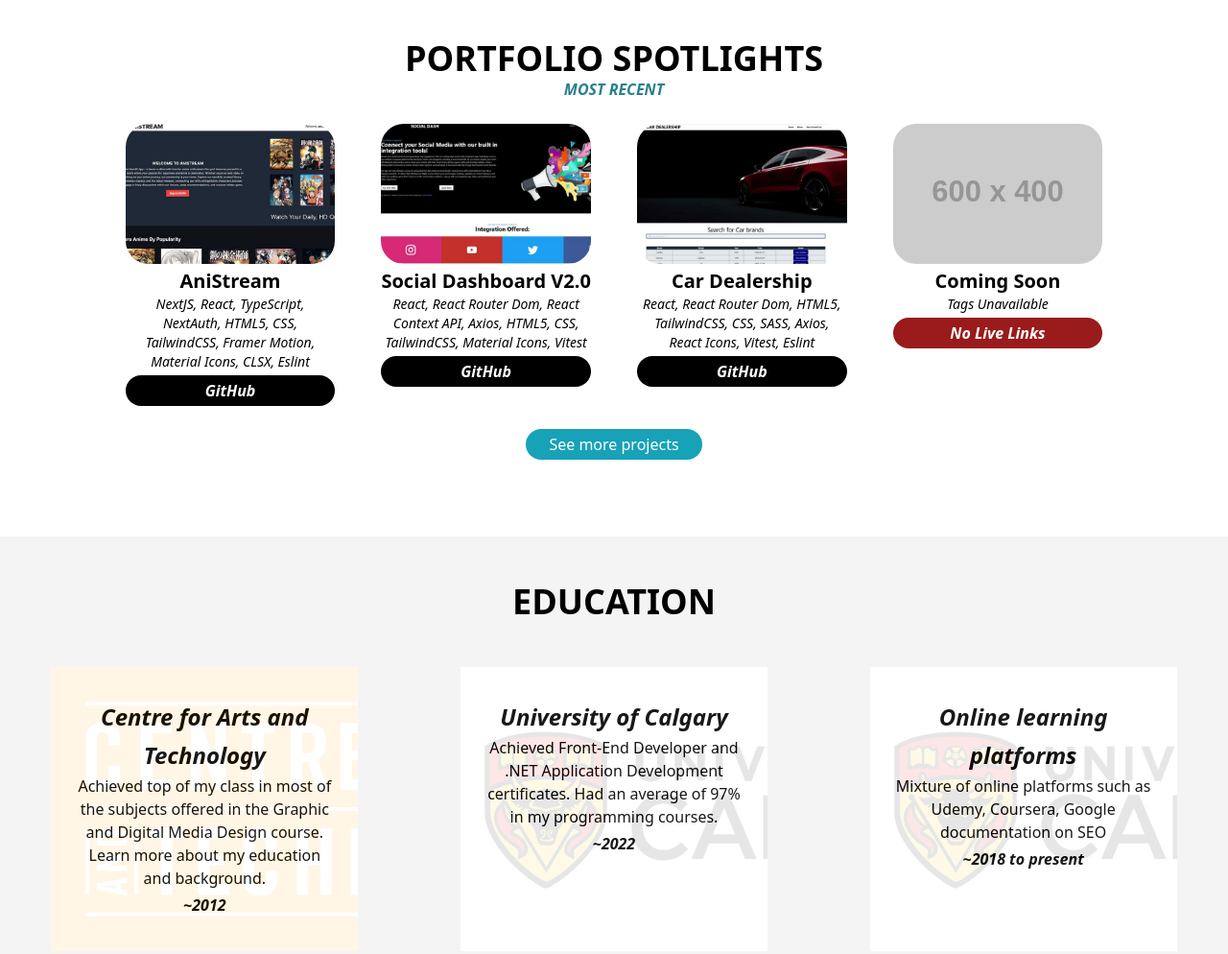
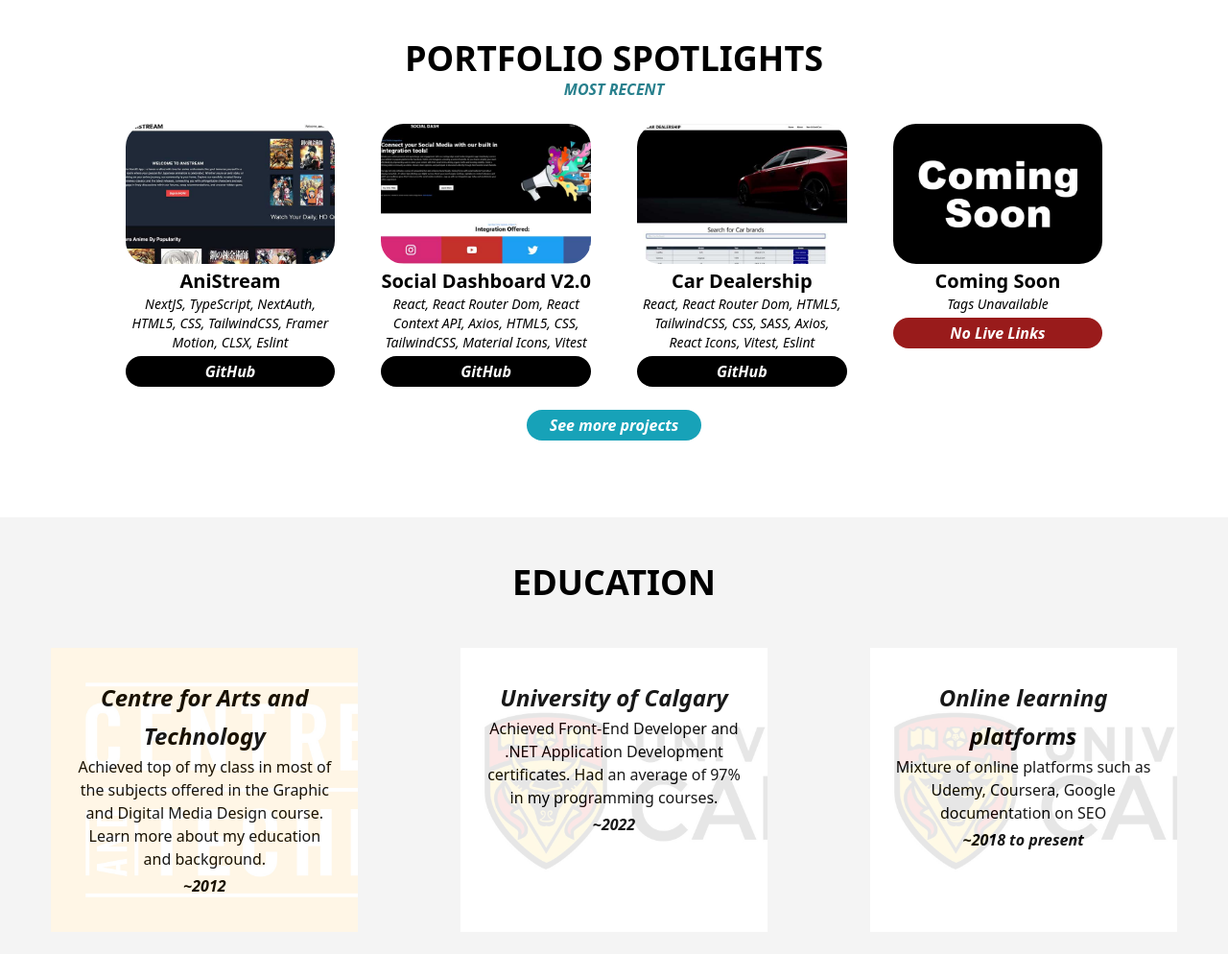
Before and after one commit to Zwill1/Astro-Portfolio, an Astro site: page / in a window 1280 px wide. Shown: the part 1260-2254 px from the top of the page at 96% size. Built offline with nearby package versions, Linux system fonts and the light colour scheme; Astro itself is replaced by a stand-in of ours; placeholder pictures from the web are drawn by us.

Commit message:
updates to project cards.. adding coming soon in black and white versions

```diff
--- a/src/pages/index.astro
+++ b/src/pages/index.astro
@@ -28,7 +28,7 @@ import Button from '../components/Button';
 			</div> -->
 
 			<div class="mx-auto">
-				<Button link="http://localhost:4321/portfolio" name="See more projects" target="" bgColor="bg-[#17A2B8]" width="w-full text-center text-1xl text-white pl-6 pr-6" />
+				<Button link="http://localhost:4321/portfolio" name="See more projects" target="" bgColor="bg-[#17A2B8]" width="w-full text-center text-1xl font-bold italic text-white pl-6 pr-6" />
 			</div>
 
 		</section>
@@ -40,7 +40,7 @@ import Button from '../components/Button';
 			<div class="mt-10">
 				<div class="w-full">
 					<p class="text-center text-1xl italic">For more information on my education, see below</p>
-					<Button link="http://localhost:4321/education" name="Click Here" target="" bgColor="bg-[#17A2B8]" width="w-[150px] mx-auto mt-2 font-bold italic text-center text-1xl text-white" />
+					<Button link="http://localhost:4321/education" name="Education" target="" bgColor="bg-[#17A2B8]" width="w-[150px] mx-auto mt-2 font-bold italic text-center text-1xl text-white" />
 				</div>
 			</div>
 		</section>
--- a/src/pages/portfolio.astro
+++ b/src/pages/portfolio.astro
@@ -16,7 +16,7 @@ import Layout from '../layouts/Layout.astro';
             <ProjectCard
             image="/images/spotlights/AniStream-thumbnail.jpg"
             imgAlt='AniStream'
-            tags="NextJS, React, TypeScript, NextAuth, HTML5, CSS, TailwindCSS, Framer Motion, Material Icons, CLSX, Eslint"
+            tags="NextJS, TypeScript, NextAuth, HTML5, CSS, TailwindCSS, Framer Motion, CLSX, Eslint"
             title='AniStream'
             url='#'
             codeURL='https://github.com/Zwill1/AniStream'
@@ -44,7 +44,7 @@ import Layout from '../layouts/Layout.astro';
         </div>
         <div class="w-full md:w-6/12 lg:w-3/12 text-center p-6">
             <ProjectCard
-            image="https://placehold.co/600x400"
+            image="/images/spotlights/white-text-coming-soon.jpg"
             imgAlt='Project Unavailable'
             tags="Tags Unavailable"
             title='Coming Soon'
@@ -60,7 +60,7 @@ import Layout from '../layouts/Layout.astro';
             <ProjectCard
             image="/images/spotlights/AniStream-thumbnail.jpg"
             imgAlt='AniStream'
-            tags="NextJS, React, TypeScript, NextAuth, HTML5, CSS, TailwindCSS, Framer Motion, Material Icons, CLSX, Eslint"
+            tags="NextJS, TypeScript, NextAuth, HTML5, CSS, TailwindCSS, Framer Motion, CLSX, Eslint"
             title='AniStream'
             url='#'
             codeURL='https://github.com/Zwill1/AniStream'
@@ -90,7 +90,7 @@ import Layout from '../layouts/Layout.astro';
         </div>
         <div class="w-full md:w-6/12 lg:w-3/12 text-center p-6">
             <ProjectCard
-            image="https://placehold.co/600x400"
+            image="/images/spotlights/white-text-coming-soon.jpg"
             imgAlt='Project Unavailable'
             tags="Tags Unavailable"
             title='Coming Soon'
@@ -111,7 +111,7 @@ import Layout from '../layouts/Layout.astro';
     <section class="hidden lg:block lg:flex w-full xl:w-10/12 mx-auto">
         <div class="w-full md:w-6/12 lg:w-3/12 text-center p-6">
             <ProjectCard
-            image="https://placehold.co/600x400"
+            image="/images/spotlights/white-text-coming-soon.jpg"
             imgAlt='Project Unavailable'
             tags="Tags Unavailable"
             title='Coming Soon'
@@ -121,7 +121,7 @@ import Layout from '../layouts/Layout.astro';
         </div>
         <div class="w-full md:w-6/12 lg:w-3/12 text-center p-6">
             <ProjectCard
-            image="https://placehold.co/600x400"
+            image="/images/spotlights/white-text-coming-soon.jpg"
             imgAlt='Project Unavailable'
             tags="Tags Unavailable"
             title='Coming Soon'
@@ -131,7 +131,7 @@ import Layout from '../layouts/Layout.astro';
         </div>
         <div class="w-full md:w-6/12 lg:w-3/12 text-center p-6">
             <ProjectCard
-            image="https://placehold.co/600x400"
+            image="/images/spotlights/white-text-coming-soon.jpg"
             imgAlt='Project Unavailable'
             tags="Tags Unavailable"
             title='Coming Soon'
@@ -141,7 +141,7 @@ import Layout from '../layouts/Layout.astro';
         </div>
         <div class="w-full md:w-6/12 lg:w-3/12 text-center p-6">
             <ProjectCard
-            image="https://placehold.co/600x400"
+            image="/images/spotlights/white-text-coming-soon.jpg"
             imgAlt='Project Unavailable'
             tags="Tags Unavailable"
             title='Coming Soon'
@@ -155,7 +155,7 @@ import Layout from '../layouts/Layout.astro';
     <section class="md:flex w-full lg:hidden">
         <div class="w-full md:w-6/12 lg:w-3/12 text-center p-6">
             <ProjectCard
-            image="https://placehold.co/600x400"
+            image="/images/spotlights/white-text-coming-soon.jpg"
             imgAlt='Project Unavailable'
             tags="Tags Unavailable"
             title='Coming Soon'
@@ -165,7 +165,7 @@ import Layout from '../layouts/Layout.astro';
         </div>
         <div class="w-full md:w-6/12 lg:w-3/12 text-center p-6">
             <ProjectCard
-            image="https://placehold.co/600x400"
+            image="/images/spotlights/white-text-coming-soon.jpg"
             imgAlt='Project Unavailable'
             tags="Tags Unavailable"
             title='Coming Soon'
@@ -177,7 +177,7 @@ import Layout from '../layouts/Layout.astro';
     <section class="md:flex w-full lg:hidden">
         <div class="w-full md:w-6/12 lg:w-3/12 text-center p-6">
             <ProjectCard
-            image="https://placehold.co/600x400"
+            image="/images/spotlights/white-text-coming-soon.jpg"
             imgAlt='Project Unavailable'
             tags="Tags Unavailable"
             title='Coming Soon'
@@ -187,7 +187,7 @@ import Layout from '../layouts/Layout.astro';
         </div>
         <div class="w-full md:w-6/12 lg:w-3/12 text-center p-6">
             <ProjectCard
-            image="https://placehold.co/600x400"
+            image="/images/spotlights/white-text-coming-soon.jpg"
             imgAlt='Project Unavailable'
             tags="Tags Unavailable"
             title='Coming Soon'
--- a/src/ui/Home/ProjectCardSection.astro
+++ b/src/ui/Home/ProjectCardSection.astro
@@ -13,7 +13,7 @@ import ProjectCard from '../../components/ProjectCard.jsx';
         <ProjectCard
         image="/images/spotlights/AniStream-thumbnail.jpg"
         imgAlt='AniStream'
-        tags="NextJS, React, TypeScript, NextAuth, HTML5, CSS, TailwindCSS, Framer Motion, Material Icons, CLSX, Eslint"
+        tags="NextJS, TypeScript, NextAuth, HTML5, CSS, TailwindCSS, Framer Motion, CLSX, Eslint"
         title='AniStream'
         url='#'
         codeURL='https://github.com/Zwill1/AniStream'
@@ -41,7 +41,7 @@ import ProjectCard from '../../components/ProjectCard.jsx';
     </div>
     <div class="w-full md:w-6/12 lg:w-3/12 text-center p-6">
         <ProjectCard
-        image="https://placehold.co/600x400"
+        image="/images/spotlights/white-text-coming-soon.jpg"
         imgAlt='Project Unavailable'
         tags="Tags Unavailable"
         title='Coming Soon'
@@ -57,7 +57,7 @@ import ProjectCard from '../../components/ProjectCard.jsx';
         <ProjectCard
         image="/images/spotlights/AniStream-thumbnail.jpg"
         imgAlt='AniStream'
-        tags="NextJS, React, TypeScript, NextAuth, HTML5, CSS, TailwindCSS, Framer Motion, Material Icons, CLSX, Eslint"
+        tags="NextJS, TypeScript, NextAuth, HTML5, CSS, TailwindCSS, Framer Motion, CLSX, Eslint"
         title='AniStream'
         url='#'
         codeURL='https://github.com/Zwill1/AniStream'
@@ -87,7 +87,7 @@ import ProjectCard from '../../components/ProjectCard.jsx';
     </div>
     <div class="w-full md:w-6/12 lg:w-3/12 text-center p-6">
         <ProjectCard
-        image="https://placehold.co/600x400"
+        image="/images/spotlights/white-text-coming-soon.jpg"
         imgAlt='Project Unavailable'
         tags="Tags Unavailable"
         title='Coming Soon'
```
Also changed, not shown: public/images/spotlights/black-text-coming-soon.jpg (added), public/images/spotlights/white-text-coming-soon.jpg (added).
